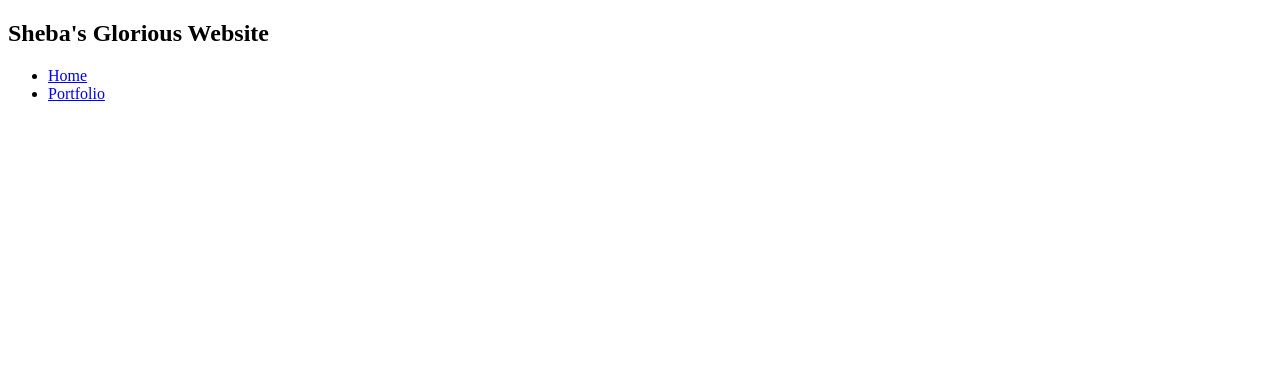
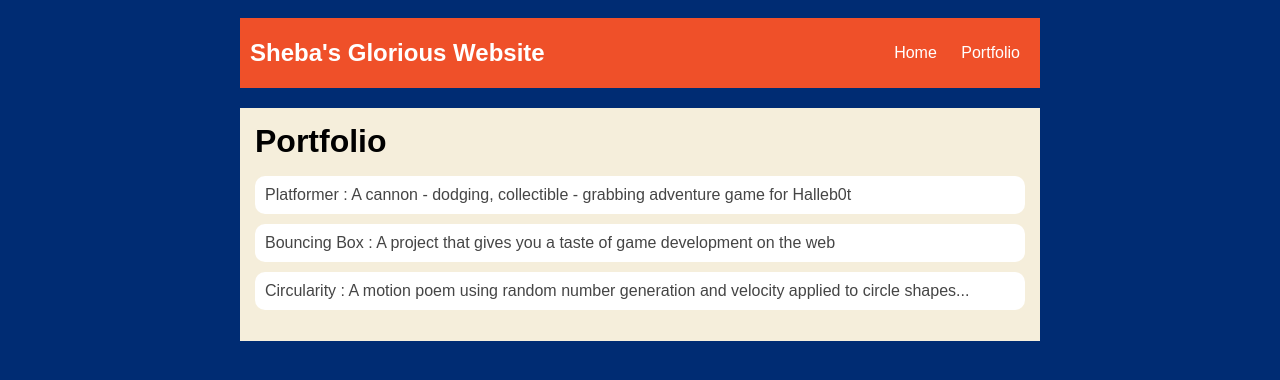
Before and after one commit to Tavaughn-Mitchell/Tavaughn-Mitchell.github.io, a plain HTML site: page portfolio.html in a window 1280 px wide. Drawn offline with Linux system fonts and the light colour scheme.

Commit message:
add portfolio

```diff
--- a/portfolio.html
+++ b/portfolio.html
@@ -2,6 +2,94 @@
 <html>
     <head>
     <title>Tavaughn's Website</title>
+     <style>
+    body {
+        background: rgb(0, 44, 115);
+        color: rgb(45, 45, 45);
+        padding: 10px;
+        font-family: arial;
+    }
+    #all-contents {
+        max-width: 800px;
+        margin: auto;
+    }
+
+    /* navigation menu */
+    nav {
+        background: rgb(239, 80, 41);
+        margin: 0 auto;
+        margin-bottom: 20px;
+        display: flex;
+        padding: 10px;
+    }
+    h1 {
+        display: flex;
+        align-items: center;
+        color: white;
+        flex: 1;
+        margin: 0;
+    }
+    #nav-ul {
+        list-style-image: none;
+    }
+    .nav-li {
+        display: inline-block;
+        padding: 0 10px;
+    }
+    a {
+        text-decoration: none;
+        color: #fff;
+    }
+
+    /* main container area beneath menu */
+    main {
+        background: rgb(245, 238, 219);
+        display: flex;
+    }
+    .sidebar {
+        margin-right: 25px;
+        padding: 10px;
+    }
+    .sidebar-img {
+        width: 200px;
+    }
+    .content {
+        flex: 1;
+        padding: 15px;
+    }
+    #interests {
+        border: 4px silver ridge;
+        padding: 8px;
+    }
+    h2, h3 {
+        margin: 0px;
+    }
+     /* portfolio styles */
+            .content h1 {
+                color: black;
+            }
+
+            #portfolio {
+                list-style-type: none;
+                padding-left: 0;
+            }
+
+            #portfolio li {
+                background: #fff;
+                padding: 10px;
+                border-radius: 10px;
+                margin-bottom: 10px;
+            }
+
+            #portfolio li:hover {
+                background: #eee;
+            }
+
+            #portfolio a {
+                text-decoration: none;
+                color: #454545;
+            }
+</style>
     </head>
 
     <body>
@@ -17,7 +105,16 @@
                 </li>
             </ul>
         </nav>
-
+        <main>
+            <div class="content">
+                <h1>Portfolio</h1>
+                <ul id="portfolio">
+                 <li><a href="projects/platformer/">Platformer : A cannon - dodging, collectible - grabbing adventure game for Halleb0t</a></li>
+    <li><a href="projects/bouncing-box/">Bouncing Box : A project that gives you a taste of game development on the web </a></li>
+    <li><a href="projects/circularity/">Circularity : A motion poem using random number generation and velocity applied to circle shapes...</a></li>
+                </ul>
+            </div>
+       </main>
       </div>
     </body>
 </html>
--- a/projects/platformer/js/init/cannon.js
+++ b/projects/platformer/js/init/cannon.js
@@ -25,7 +25,8 @@
         let createCannon = cannon.create;
         ////////////////////////////////////////////////////////////////////////
         // ALL YOUR CODE GOES BELOW HERE ///////////////////////////////////////
-
+        createCannon("top", 450);
+createCannon("left", 300, 1000);
         // example:
         createCannon("top", 450);
 
```
Also changed, not shown: projects/platformer/js/init/platform.js (+7 -0 lines).
